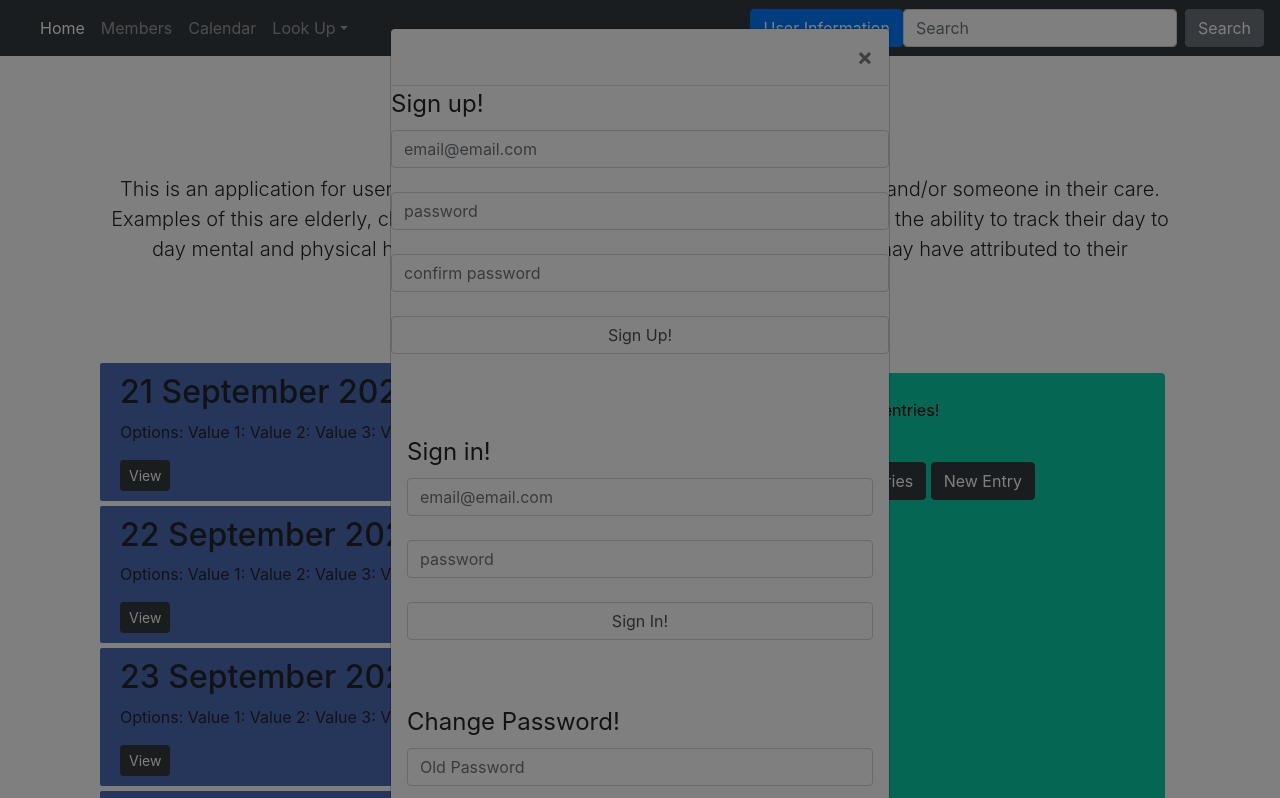
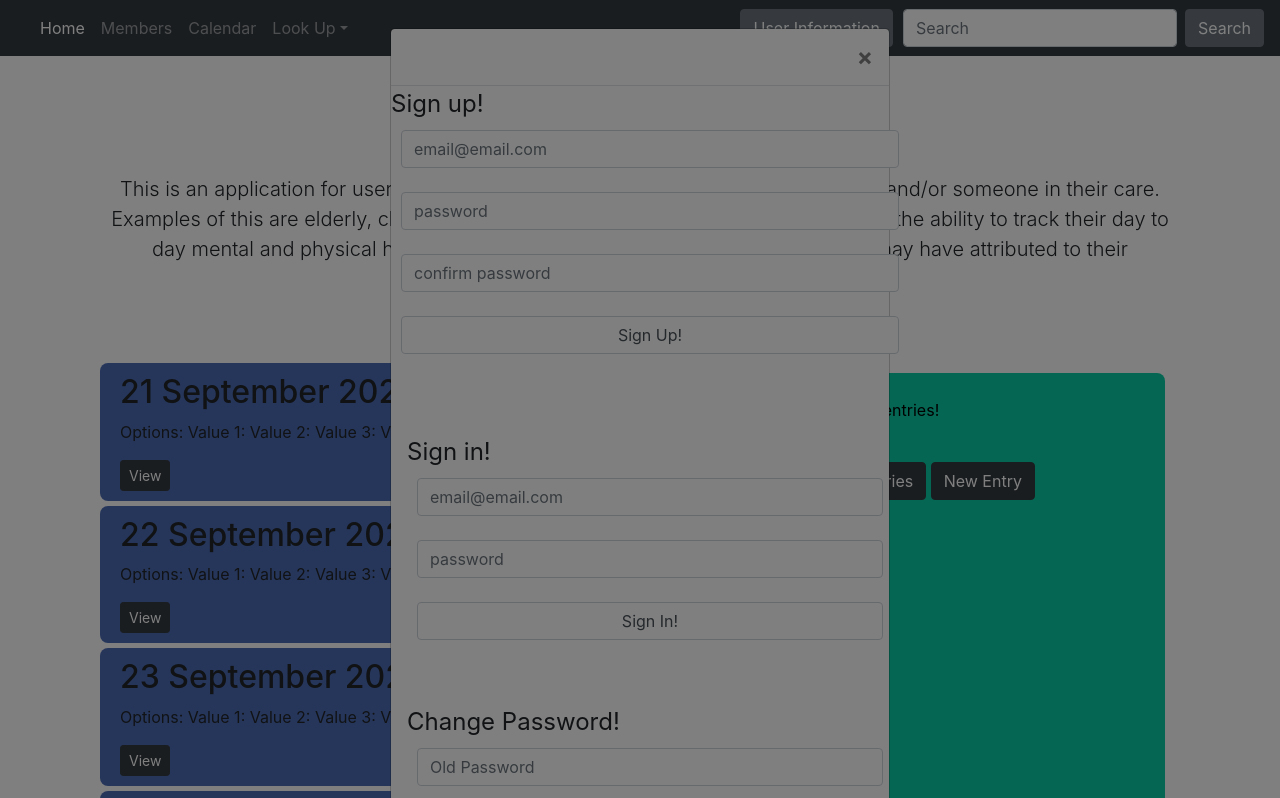
Before and after one commit to fmc127/Health-Tracker, a website: page index.html in a window 1280 px wide. Both pictures are taken after a click on the button "User Information". Shown: the top 798 px of the page. Drawn offline with nearby package versions, Linux system fonts and the light colour scheme.

Commit message:
added a margin to the search bar and changed css file name

```diff
--- a/start-template.css
+++ b/index.css
@@ -1,14 +1,17 @@
+/* @import '~bootstrap/scss/bootstrap';
+ */
+
 body {
   padding-top: 5rem;
 }
 
-.start-template {
+.start {
   padding: 3rem 1.5rem;
   text-align: center;
 }
 
- .btn-outline-primary {
-   align-items: center;
+.form-control {
+   margin-left: 10px;
 }
 
 .box {
@@ -21,7 +24,7 @@ box-sizing: border-box;
 /* margin: 10px; */
 padding: 10px;
 background-color: #4d6db7;
-border-radius: 2px;
+border-radius: 8px;
 margin-bottom: 5px;
 margin-top: 5px;
 padding-left: 20px;
@@ -33,14 +36,14 @@ font-weight: 400;
 line-height: 1.5;
 text-align: left;
 box-sizing: border-box;
-display: block;
+display: inline-block;
 position: relative;
 width: 100%;
 padding: 25px 15px 25px 15px;
 flex: 0 0 33.33333%;
 max-width: 33.33333%;
 background-color: #0bcda6;
-border-radius: 4px;
+border-radius: 8px;
 color: #000000;
 margin-bottom: 25px;
 margin-top: 15px;
--- a/index.html
+++ b/index.html
@@ -31,7 +31,7 @@
     }
   </style>
   <!-- Custom styles for this template -->
-  <link href="start-template.css" rel="stylesheet">
+  <link href="index.css" rel="stylesheet">
 </head>
 
 <body>
@@ -54,8 +54,6 @@
           <a class="nav-link" href="#" tabindex="-1" aria-disabled="true">Calendar</a>
         </li>
 
-
-
         <li class="nav-item dropdown">
           <a class="nav-link dropdown-toggle" href="#" id="dropdown01" data-toggle="dropdown" aria-haspopup="true"
             aria-expanded="false">Look Up</a>
@@ -67,8 +65,7 @@
         </li>
       </ul>
 
-
-      <button type="button" class="btn btn-primary" data-toggle="modal" data-target="#exampleModalLong">
+      <button type="button" class="btn btn-secondary my-2 my-sm-0" data-toggle="modal" data-target="#exampleModalLong">
         User Information
       </button>
 
@@ -142,7 +139,7 @@
 
   <main role="main" class="container">
 
-    <div class="start-template">
+    <div class="start">
 
       <h2> Health Tracker </h2>
 
```
